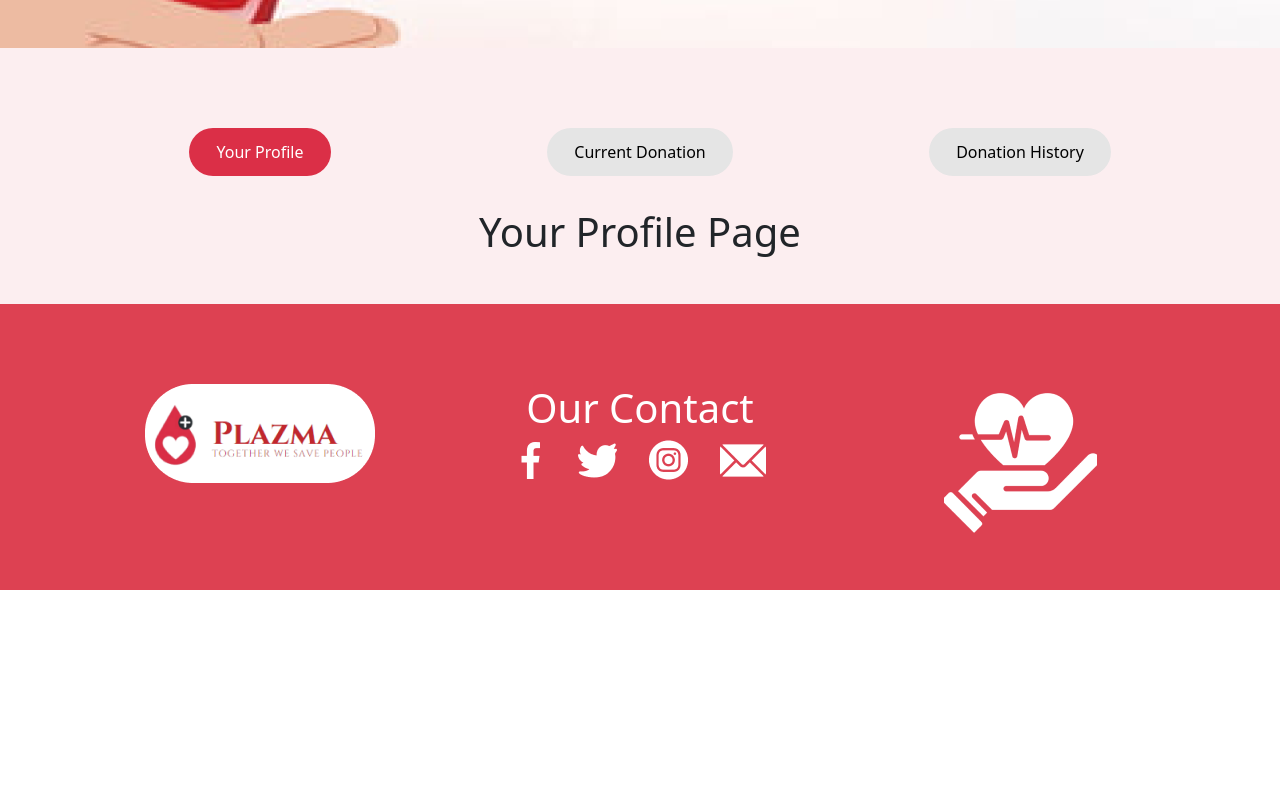
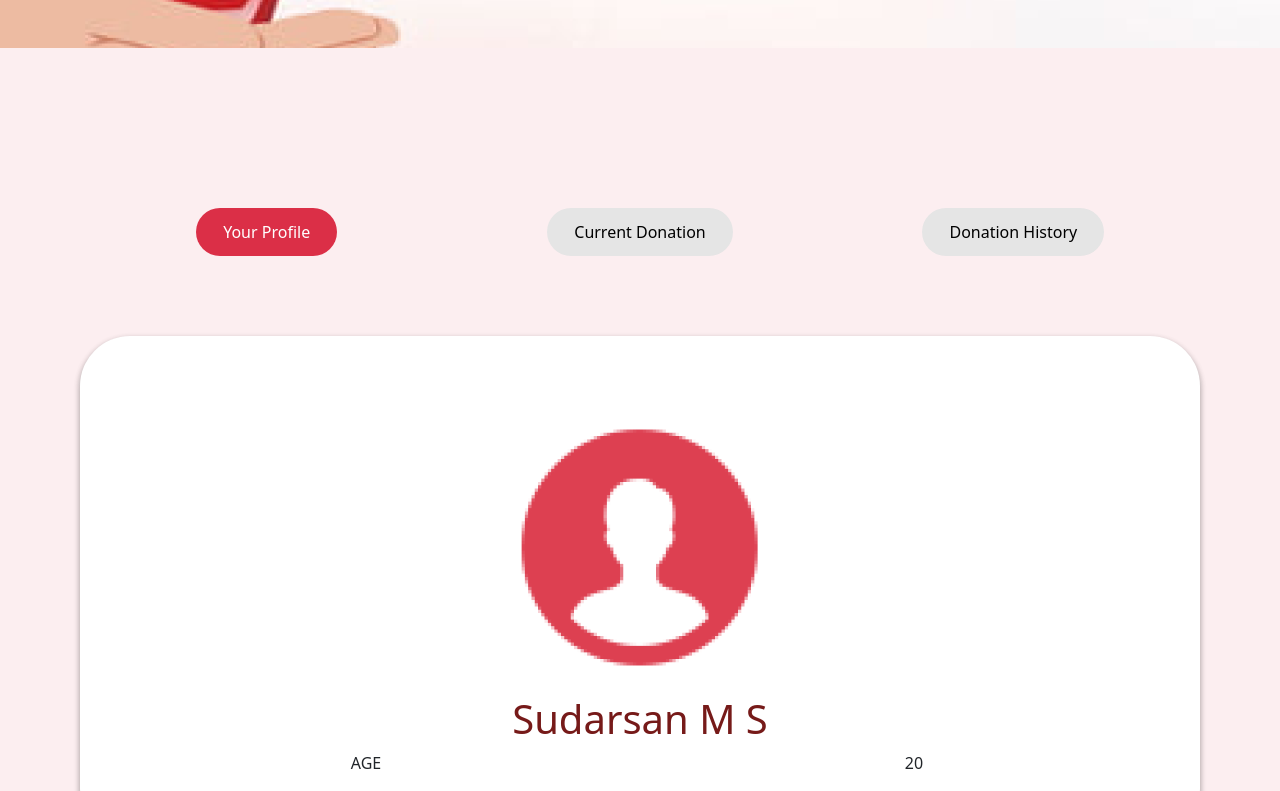
Before and after one commit to RubeshU/Plazma, a React (Create React App) app in the folder front-end/: page /donor/your-profile in a window 1280 px wide. Shown: the part 400-1191 px from the top of the page. Before the commit the page ends 990 px from the top, so only its background shows below. Built offline with nearby package versions, Linux system fonts and the light colour scheme.

Commit message:
sudarsan commit1

```diff
--- a/front-end/src/Pages/DonorPage/DonorPageComponents/DonorSection.js
+++ b/front-end/src/Pages/DonorPage/DonorPageComponents/DonorSection.js
@@ -4,8 +4,8 @@ import { Container,Row,Col } from "react-bootstrap";
 
 const DonorSection = () => {
     return (
-        <div style={{ backgroundColor: "#FCEEF0" }}>
-            <Container>
+        <div style={{ backgroundColor: "#FCEEF0" ,padding: "5rem"}}>
+            <Container className="pb-5">
                 <Row>
                     <Col md={6} sm={12} lg={4} align="center" style={{ paddingTop: "5rem", paddingBottom: "2rem" }}>
                         <NavLink
--- /dev/null
+++ b/front-end/src/Pages/DonorPage/DonorPageComponents/YourProfile.css
@@ -0,0 +1,12 @@
+.profile_card{
+    box-shadow: #00000029 0px 3px 6px, rgba(0, 0, 0, 0.23) 0px 3px 6px;
+    border-radius: 50px;
+    background-color: white;
+    padding: 4rem 0rem;
+
+}
+
+.profile_data{
+    border-radius: 30px;
+
+}
--- a/front-end/src/Pages/DonorPage/DonorPageComponents/YourProfile.js
+++ b/front-end/src/Pages/DonorPage/DonorPageComponents/YourProfile.js
@@ -1,6 +1,30 @@
+import "./YourProfile.css";
+import ProfilePic from "../DonorAssets/ProfilePic.png";
+import { Container, Image, Row ,Col} from "react-bootstrap";
+
 const YourProfile = () => {
     return (
-        <h1 style={{textAlign: "center",paddingBottom: "3rem",marginBottom: "0rem"}}>Your Profile Page</h1>
+        <Container className="profile_card">
+            <Row>
+                <Col lg={12} align="center">
+                    <Image fluid src={ProfilePic} />
+                </Col>
+            </Row>
+
+            <h1 style={{textAlign:"center",color: "#761A19"}}> Sudarsan M S</h1>
+
+            <Container className="profile_data">
+                <Row>
+                    <Col align="center">
+                        AGE
+                    </Col>
+                    <Col align="center">
+                        20
+                    </Col>
+                </Row>
+            </Container>
+
+        </Container>
     );
 }
 
```
Also changed, not shown: front-end/src/Pages/DonorPage/DonorAssets/ProfilePic.png (added), front-end/src/Pages/DonorPage/DonorPageComponents/CurrentDonation.css (added), front-end/src/Pages/DonorPage/DonorPageComponents/DonationHistory.css (added).
